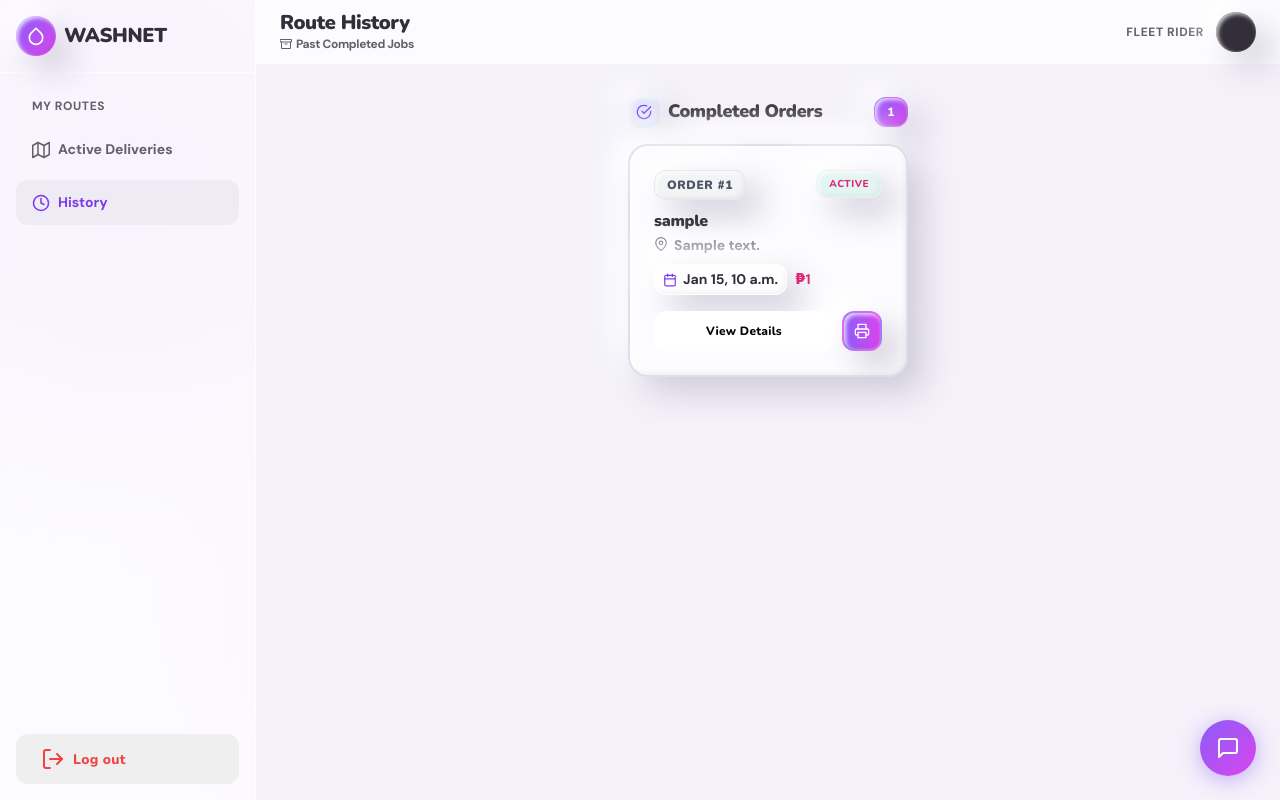
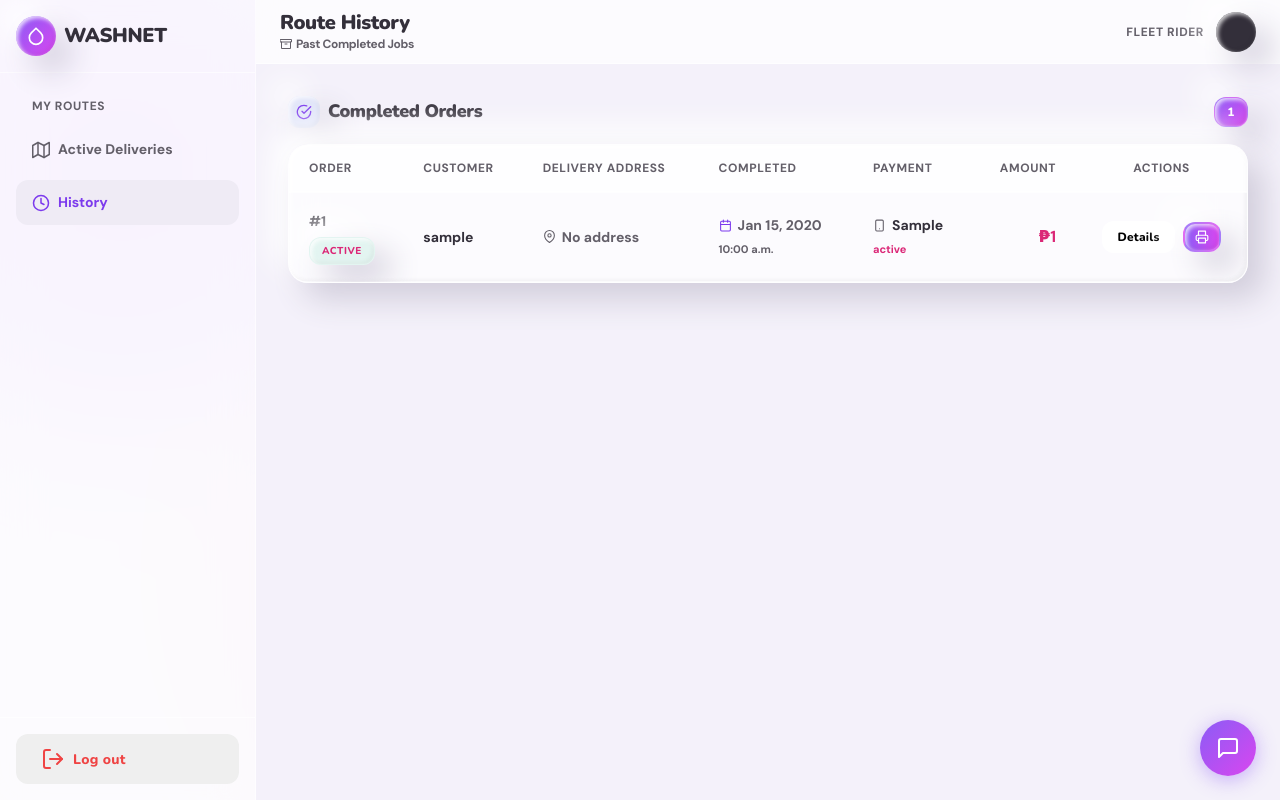
Before and after one commit to remaruru/Django_Washnet, a Django app: template templates/core/delivery/history.html in a window 1280 px wide. Run offline with Django 5.2, Linux system fonts and the light colour scheme; the template is opened without the code that fills it: most values are stand-ins (such as "Sample title", 1, 10 or a date in 2020).

Commit message:
fix: replace rider history card grid with full-width desktop table layout

```diff
--- a/templates/core/delivery/history.html
+++ b/templates/core/delivery/history.html
@@ -37,7 +37,7 @@
 {% endblock %}
 
 {% block content %}
-<div style="max-width: 900px; margin: 0 auto; display: flex; flex-direction: column; gap: var(--space-8); padding-bottom: var(--space-12);">
+<div style="display: flex; flex-direction: column; gap: var(--space-8); padding-bottom: var(--space-12);">
 
     <section>
         <div style="display: flex; align-items: center; gap: var(--space-2); margin-bottom: var(--space-4);">
@@ -49,48 +49,76 @@
         </div>
 
         {% if past_jobs %}
-        <div style="display: grid; grid-template-columns: repeat(auto-fit, minmax(280px, 1fr)); gap: var(--space-4);">
-            {% for job in past_jobs %}
-            <div class="clay-card" style="border: 2px solid rgba(148, 163, 184, 0.3); display: flex; flex-direction: column; height: 100%;">
-                <div style="display: flex; justify-content: space-between; align-items: flex-start; margin-bottom: var(--space-3);">
-                    <span class="clay-badge clay-badge-gray" style="text-transform: uppercase; font-weight: 900; letter-spacing: 0.05em;">Order #{{ job.id }}</span>
-                    <span class="clay-badge" style="background: rgba(16,185,129,0.1); color: var(--secondary); font-size: 10px; font-weight: 800;">{{ job.get_status_display }}</span>
-                </div>
-
-                <h3 style="font-size: var(--text-base); font-weight: 900; color: var(--text-main); margin-bottom: 4px;">{% if job.customer %}{{ job.customer.username }}{% else %}{{ job.walkin_name }}{% endif %}</h3>
-                <p style="font-size: var(--text-sm); font-weight: 700; color: var(--text-muted); display: flex; align-items: flex-start; gap: 6px; margin-bottom: var(--space-2);">
-                    <i data-feather="map-pin" style="width: 14px; height: 14px; flex-shrink: 0; margin-top: 2px;"></i>
-                    {% if job.customer %}{{ job.customer.address|default:"No address stored" }}{% else %}Walk-in{% endif %}
-                </p>
-
-                <div style="display: flex; gap: 8px; align-items: center; margin-bottom: var(--space-4);">
-                    <p style="font-size: var(--text-sm); font-weight: 800; color: var(--text-main); display: inline-flex; align-items: center; gap: 6px; background: var(--surface); padding: 4px 8px; border-radius: var(--radius-md); border: 1px solid var(--border); box-shadow: var(--shadow-clay-card); width: fit-content; margin: 0;">
-                        <i data-feather="calendar" style="color: var(--primary); width: 14px; height: 14px;"></i>
-                        {{ job.updated_at|date:"M j, P" }}
-                    </p>
-                    <p style="font-size: var(--text-sm); font-weight: 900; color: var(--secondary); margin: 0;">
-                        ₱{{ job.total_amount }}
-                    </p>
-                </div>
-
-                <div style="margin-top: auto; display: flex; gap: 8px;">
-                    <button type="button" onclick="openOrderModal('modal_history_{{ job.id }}')" class="clay-btn clay-btn-ghost" style="width: 100%; border: 1px solid var(--border); padding: 10px; font-weight: 800; font-size: var(--text-xs); display: flex; justify-content: center; background: #ffffff;">
-                        View Details
-                    </button>
-                    <a href="{% url 'order_receipt' job.receipt_token %}" target="_blank" class="clay-btn clay-btn-primary" style="padding: 10px; display: flex; align-items: center; justify-content: center;">
-                        <i data-feather="printer" style="width: 16px; height: 16px;"></i>
-                    </a>
-                </div>
-            </div>
-            {% endfor %}
+        <div class="clay-card" style="padding: 0; overflow: hidden;">
+            <table style="width: 100%; border-collapse: collapse;">
+                <thead>
+                    <tr style="background: var(--surface); border-bottom: 2px solid var(--border);">
+                        <th style="padding: 14px 20px; text-align: left; font-size: var(--text-xs); font-weight: 800; color: var(--text-muted); text-transform: uppercase; letter-spacing: 0.05em;">Order</th>
+                        <th style="padding: 14px 20px; text-align: left; font-size: var(--text-xs); font-weight: 800; color: var(--text-muted); text-transform: uppercase; letter-spacing: 0.05em;">Customer</th>
+                        <th style="padding: 14px 20px; text-align: left; font-size: var(--text-xs); font-weight: 800; color: var(--text-muted); text-transform: uppercase; letter-spacing: 0.05em;">Delivery Address</th>
+                        <th style="padding: 14px 20px; text-align: left; font-size: var(--text-xs); font-weight: 800; color: var(--text-muted); text-transform: uppercase; letter-spacing: 0.05em;">Completed</th>
+                        <th style="padding: 14px 20px; text-align: left; font-size: var(--text-xs); font-weight: 800; color: var(--text-muted); text-transform: uppercase; letter-spacing: 0.05em;">Payment</th>
+                        <th style="padding: 14px 20px; text-align: right; font-size: var(--text-xs); font-weight: 800; color: var(--text-muted); text-transform: uppercase; letter-spacing: 0.05em;">Amount</th>
+                        <th style="padding: 14px 20px; text-align: center; font-size: var(--text-xs); font-weight: 800; color: var(--text-muted); text-transform: uppercase; letter-spacing: 0.05em;">Actions</th>
+                    </tr>
+                </thead>
+                <tbody>
+                    {% for job in past_jobs %}
+                    <tr style="border-bottom: 1px solid var(--border); transition: background 0.15s;" onmouseover="this.style.background='var(--surface)'" onmouseout="this.style.background='transparent'">
+                        <td style="padding: 16px 20px;">
+                            <span style="font-size: var(--text-sm); font-weight: 900; color: var(--text-main);">#{{ job.id }}</span>
+                            <br>
+                            <span class="clay-badge" style="background: rgba(16,185,129,0.1); color: var(--secondary); font-size: 10px; font-weight: 800; margin-top: 4px; display: inline-block;">{{ job.get_status_display }}</span>
+                        </td>
+                        <td style="padding: 16px 20px;">
+                            <span style="font-size: var(--text-sm); font-weight: 800; color: var(--text-main);">{% if job.customer %}{{ job.customer.username }}{% else %}{{ job.walkin_name|default:"Walk-in" }}{% endif %}</span>
+                        </td>
+                        <td style="padding: 16px 20px; max-width: 200px;">
+                            <span style="font-size: var(--text-sm); font-weight: 700; color: var(--text-muted); display: flex; align-items: flex-start; gap: 6px;">
+                                <i data-feather="map-pin" style="width: 13px; height: 13px; flex-shrink: 0; margin-top: 2px;"></i>
+                                <span style="line-height: 1.3;">{% if job.customer %}{{ job.delivery_address|default:"No address" }}{% else %}Walk-in{% endif %}</span>
+                            </span>
+                        </td>
+                        <td style="padding: 16px 20px;">
+                            <span style="font-size: var(--text-sm); font-weight: 700; color: var(--text-muted); display: flex; align-items: center; gap: 6px;">
+                                <i data-feather="calendar" style="width: 13px; height: 13px; color: var(--primary);"></i>
+                                {{ job.updated_at|date:"M j, Y" }}
+                            </span>
+                            <span style="font-size: 11px; font-weight: 700; color: var(--text-muted);">{{ job.updated_at|date:"g:i a" }}</span>
+                        </td>
+                        <td style="padding: 16px 20px;">
+                            <span style="font-size: var(--text-sm); font-weight: 800; color: var(--text-main); display: flex; align-items: center; gap: 6px;">
+                                <i data-feather="{% if job.payment_method == 'CASH' %}dollar-sign{% else %}smartphone{% endif %}" style="width: 13px; height: 13px; color: var(--text-muted);"></i>
+                                {{ job.get_payment_method_display }}
+                            </span>
+                            <span style="font-size: 11px; font-weight: 800; color: {% if job.payment_status == 'PAID' %}var(--secondary){% else %}var(--error){% endif %};">{{ job.get_payment_status_display }}</span>
+                        </td>
+                        <td style="padding: 16px 20px; text-align: right;">
+                            <span style="font-size: var(--text-base); font-weight: 900; color: var(--secondary);">₱{{ job.total_amount }}</span>
+                        </td>
+                        <td style="padding: 16px 20px; text-align: center;">
+                            <div style="display: flex; align-items: center; justify-content: center; gap: 8px;">
+                                <button type="button" onclick="openOrderModal('modal_history_{{ job.id }}')" class="clay-btn clay-btn-ghost" style="padding: 6px 14px; font-weight: 800; font-size: var(--text-xs); border: 1px solid var(--border); background: #fff;">
+                                    Details
+                                </button>
+                                <a href="{% url 'order_receipt' job.receipt_token %}" target="_blank" class="clay-btn clay-btn-primary" style="padding: 6px 10px; display: flex; align-items: center;">
+                                    <i data-feather="printer" style="width: 14px; height: 14px;"></i>
+                                </a>
+                            </div>
+                        </td>
+                    </tr>
+                    {% endfor %}
+                </tbody>
+            </table>
         </div>
         {% else %}
-        <div class="clay-card" style="text-align: center; color: var(--text-muted); padding: var(--space-6); border: 2px dashed var(--border); box-shadow: none;">
-            <i data-feather="archive" style="margin: 0 auto var(--space-2) auto; opacity: 0.5; width: 24px; height: 24px;"></i>
+        <div class="clay-card" style="text-align: center; color: var(--text-muted); padding: var(--space-12); border: 2px dashed var(--border); box-shadow: none;">
+            <i data-feather="archive" style="margin: 0 auto var(--space-2) auto; opacity: 0.5; width: 32px; height: 32px;"></i>
             <p style="font-weight: 700; font-size: var(--text-sm); margin: 0;">You have not completed any orders yet.</p>
         </div>
         {% endif %}
     </section>
+
 
     <!-- Modals -->
     {% for job in past_jobs %}
```
